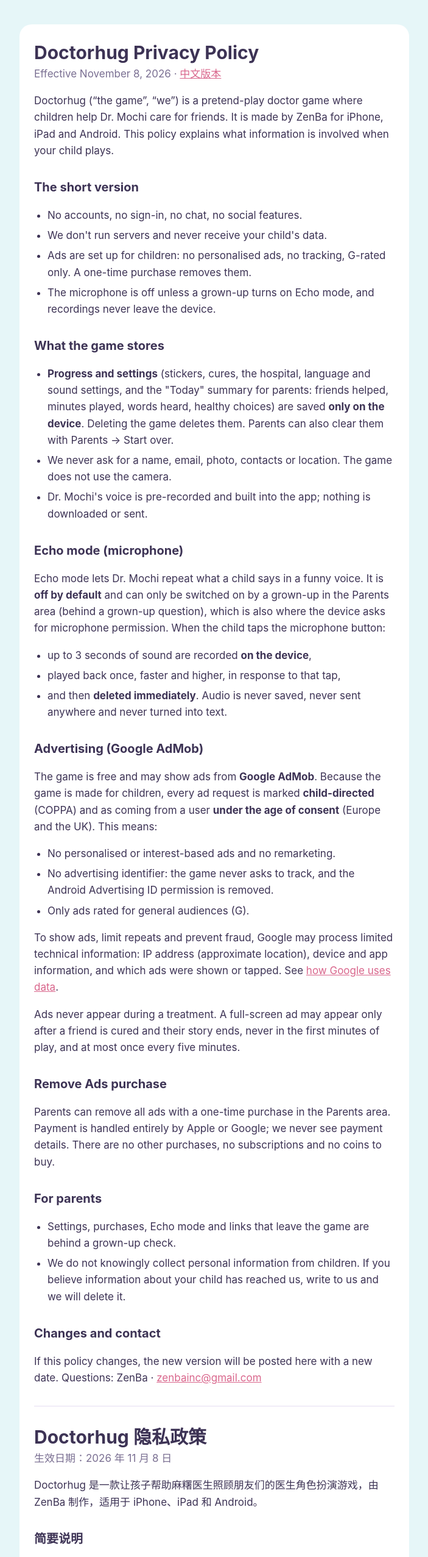
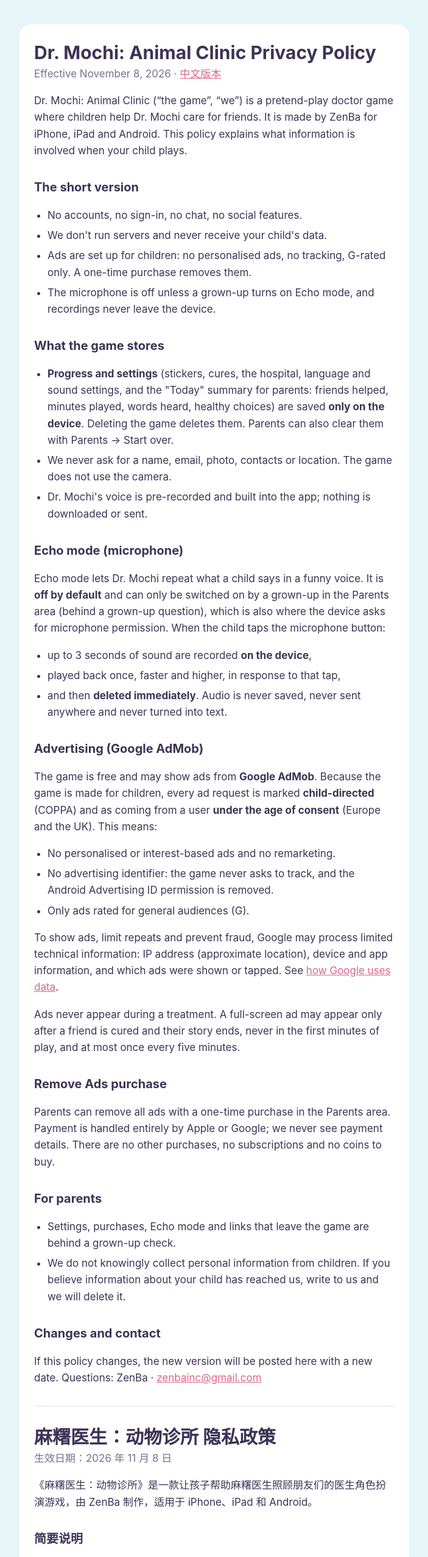
Before and after one commit to steven0608/doctorhug-privacy, a plain HTML site: page index.html in a window 1280 px wide. Shown: the top 2554 px of the page at 61% size, without its empty margins (288-991 px from the left). Drawn offline with Linux system fonts and the light colour scheme.

Commit message:
Rename to Dr. Mochi: Animal Clinic
Co-Authored-By: Claude Opus 5.5 <noreply@anthropic.com>

```diff
--- a/index.html
+++ b/index.html
@@ -3,8 +3,8 @@
 <head>
 <meta charset="utf-8">
 <meta name="viewport" content="width=device-width, initial-scale=1">
-<title>Doctorhug Privacy Policy</title>
-<meta name="description" content="Privacy policy for Doctorhug, a talking doctor pretend-play game on iPhone, iPad and Android.">
+<title>Dr. Mochi: Animal Clinic Privacy Policy</title>
+<meta name="description" content="Privacy policy for Dr. Mochi: Animal Clinic, a talking doctor pretend-play game on iPhone, iPad and Android.">
 <style>
   :root { --bg: #E6F6F8; --card: #FFFFFF; --ink: #3D3355; --soft: #7A6F92; --accent: #D9668C; --rule: #E6DDF2; }
   @media (prefers-color-scheme: dark) {
@@ -27,9 +27,9 @@
 <body>
 <main>
   <div class="card">
-    <h1>Doctorhug Privacy Policy</h1>
+    <h1>Dr. Mochi: Animal Clinic Privacy Policy</h1>
     <p class="meta">Effective November 8, 2026 · <a href="#zh">中文版本</a></p>
-    <p>Doctorhug (“the game”, “we”) is a pretend-play doctor game where children help Dr. Mochi care for friends. It is made by ZenBa for iPhone, iPad and Android. This policy explains what information is involved when your child plays.</p>
+    <p>Dr. Mochi: Animal Clinic (“the game”, “we”) is a pretend-play doctor game where children help Dr. Mochi care for friends. It is made by ZenBa for iPhone, iPad and Android. This policy explains what information is involved when your child plays.</p>
 
     <h2>The short version</h2>
     <ul>
@@ -78,9 +78,9 @@
 
     <hr>
 
-    <h1 id="zh">Doctorhug 隐私政策</h1>
+    <h1 id="zh">麻糬医生：动物诊所 隐私政策</h1>
     <p class="meta">生效日期：2026 年 11 月 8 日</p>
-    <p>Doctorhug 是一款让孩子帮助麻糬医生照顾朋友们的医生角色扮演游戏，由 ZenBa 制作，适用于 iPhone、iPad 和 Android。</p>
+    <p>《麻糬医生：动物诊所》是一款让孩子帮助麻糬医生照顾朋友们的医生角色扮演游戏，由 ZenBa 制作，适用于 iPhone、iPad 和 Android。</p>
 
     <h2>简要说明</h2>
     <ul>
@@ -115,7 +115,7 @@
     <h2>联系我们</h2>
     <p>ZenBa · <a href="mailto:zenbainc@gmail.com">zenbainc@gmail.com</a></p>
   </div>
-  <footer>Doctorhug · Talking Doctor · by ZenBa</footer>
+  <footer>Dr. Mochi: Animal Clinic · by ZenBa</footer>
 </main>
 </body>
 </html>
```
